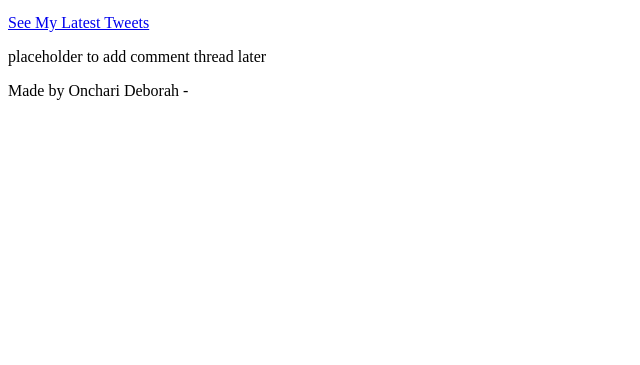
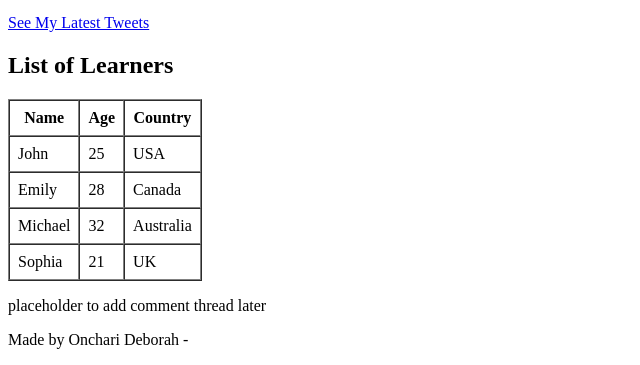
Before and after one commit to debbie-codes/My_First_Portfolio, a plain HTML site: page html_basic/index.html in a window 1280 px wide. Shown: the part 459-824 px from the top of the page, without its empty margins (0-640 px from the left). Before the commit the page ends 800 px from the top, so only its background shows below. Drawn offline with Linux system fonts and the light colour scheme.

Commit message:
Addition of the Table

```diff
--- a/html_basic/index.html
+++ b/html_basic/index.html
@@ -27,6 +27,43 @@
             </a>
 
             <p><a href="tweets.html">See My Latest Tweets</a></p>
+
+            <!----This is The learner's Table---->
+            <div class="learners-table">
+                <h2>List of Learners</h2>
+                <table border="1" cellspacing="0" cellpadding="8">
+                    <thead>
+                        <tr>
+                            <th>Name</th>
+                            <th>Age</th>
+                            <th>Country</th>
+                        </tr>
+                    </thead>
+
+                    <tbody>
+                        <tr>
+                            <td>John</td>
+                            <td>25</td>
+                            <td>USA</td>
+                        </tr>
+                        <tr>
+                            <td>Emily</td>
+                            <td>28</td>
+                            <td>Canada</td>
+                        </tr>
+                        <tr>
+                            <td>Michael</td>
+                            <td>32</td>
+                            <td>Australia</td>
+                        </tr>
+                        <tr>
+                            <td>Sophia</td>
+                            <td>21</td>
+                            <td>UK</td>
+                        </tr>
+                    </tbody>
+                </table>
+            </div>
             </article>
 
             <aside>
```
